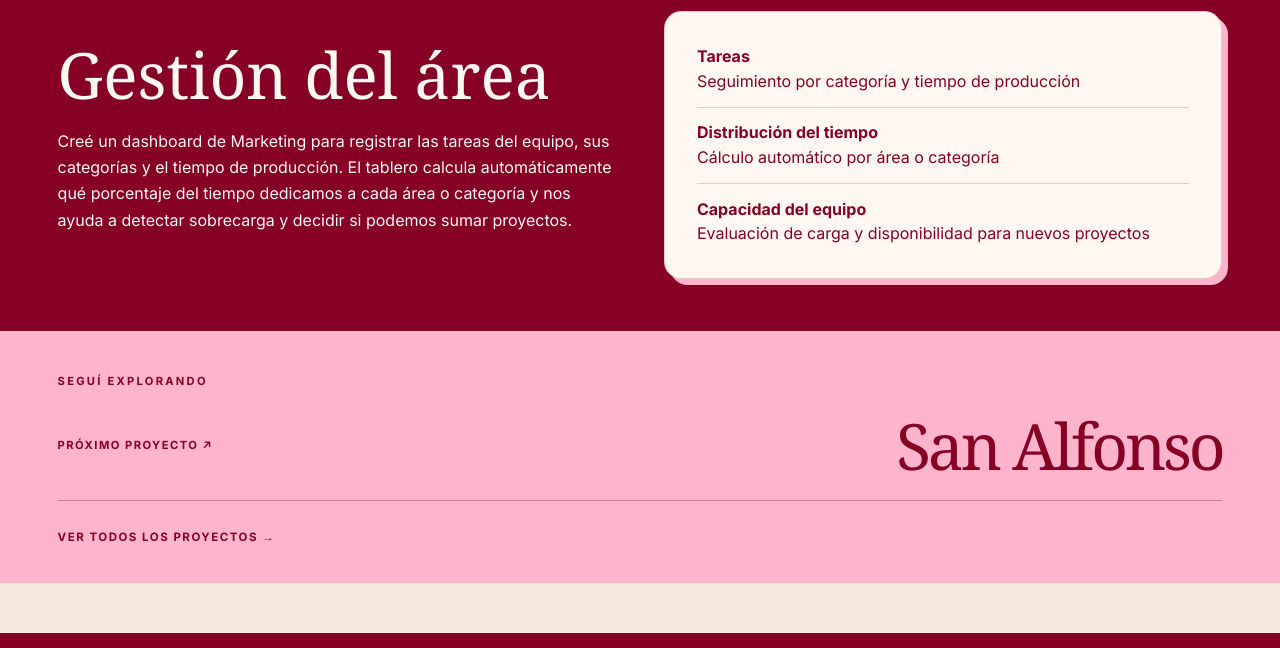
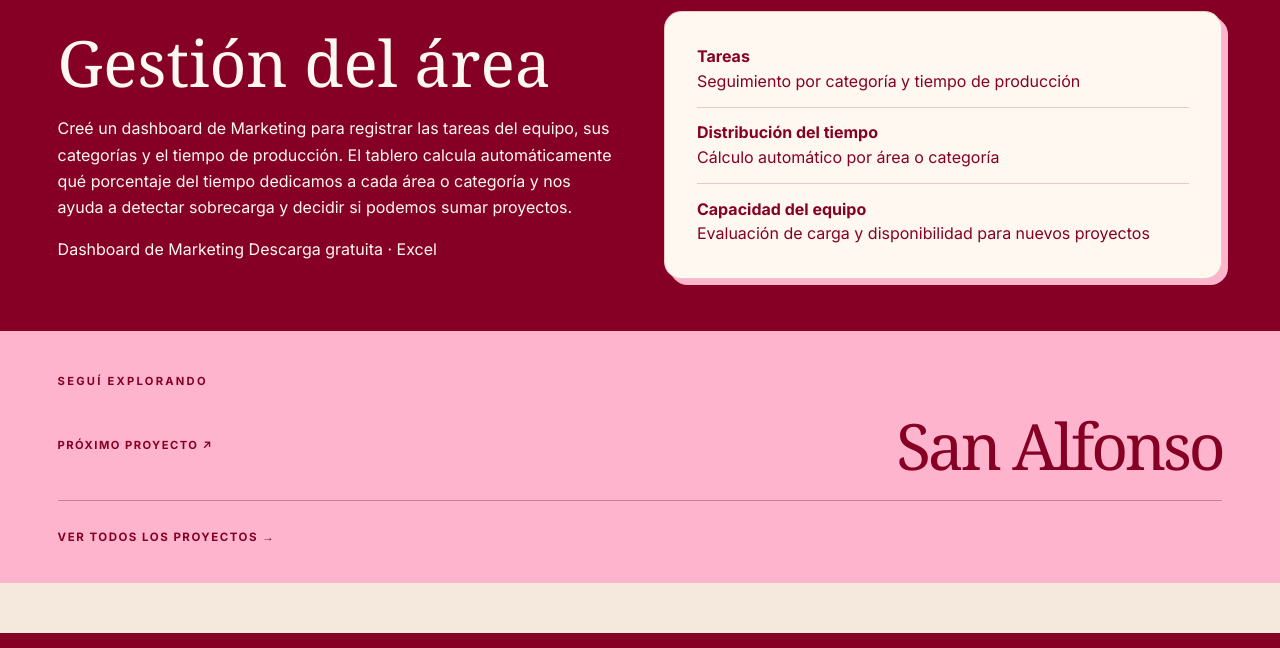
Before and after one commit to celigomezsadir-collab/muy-celina, a plain HTML site: page pages/proyectos/veterinaria-alem.html in a window 1280 px wide. Shown: the part 5072-5720 px from the top of the page. Drawn offline with Linux system fonts and the light colour scheme; a web font is replaced by a local one.

Commit message:
Update veterinaria-alem.html

```diff
--- a/pages/proyectos/veterinaria-alem.html
+++ b/pages/proyectos/veterinaria-alem.html
@@ -177,6 +177,17 @@
                 <div>
                     <h2>Gestión del área</h2>
                     <p>Creé un dashboard de Marketing para registrar las tareas del equipo, sus categorías y el tiempo de producción. El tablero calcula automáticamente qué porcentaje del tiempo dedicamos a cada área o categoría y nos ayuda a detectar sobrecarga y decidir si podemos sumar proyectos.</p>
+                    <div class="alem-resource">
+    <a class="alem-resource__link"
+       href="../../assets/downloads/planner-marketing-muy-celina.xlsx"
+       download
+       aria-describedby="alem-resource-label">
+        Dashboard de Marketing
+    </a>
+    <span class="alem-resource__sticker" id="alem-resource-label">
+        Descarga gratuita · Excel
+    </span>
+</div>
                 </div>
                 <ul class="alem-dashboard">
                     <li><strong>Tareas</strong><span>Seguimiento por categoría y tiempo de producción</span></li>
```
